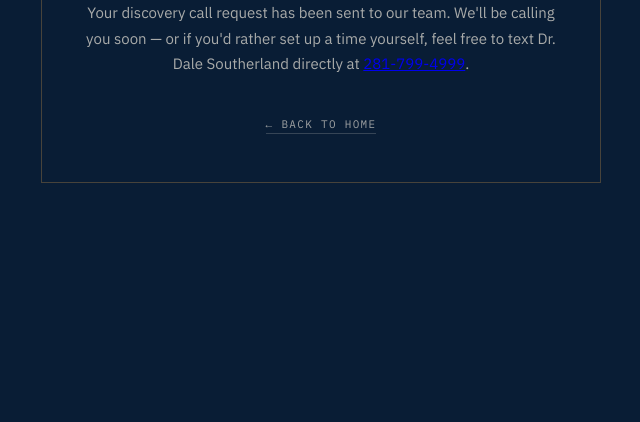
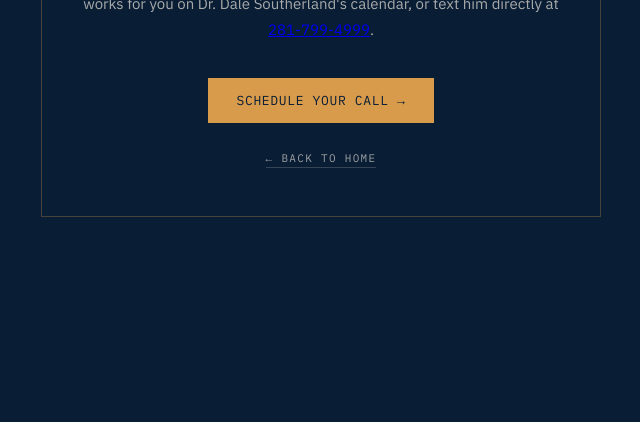
Before and after one commit to dradams0804CORE/core-partners-website, a website: page schedule.html in a window 1280 px wide. Shown: the part 378-800 px from the top of the page, without its empty margins (319-959 px from the left). Drawn offline with Linux system fonts and the light colour scheme.

Commit message:
Simplify contact form to one CTA, link to Dale's calendar
Remove the "I'm Ready to Get Started Now" link so the form has a
single CTA. After a successful discovery call request, the
confirmation page now offers a direct link to Dale's calendar to
self-schedule.

Co-Authored-By: Claude Sonnet 5 <noreply@anthropic.com>

```diff
--- a/schedule.html
+++ b/schedule.html
@@ -69,13 +69,29 @@
     padding-bottom: 2px;
   }
   a.back:hover { color: #d79b4b; border-color: #d79b4b; }
+  a.calendar-btn {
+    display: inline-block;
+    margin-top: 24px;
+    padding: 14px 28px;
+    background: #d79b4b;
+    color: #091d35;
+    font-family: 'IBM Plex Mono', monospace;
+    font-size: 13px;
+    font-weight: 500;
+    letter-spacing: 0.05em;
+    text-transform: uppercase;
+    text-decoration: none;
+  }
+  a.calendar-btn:hover { background: #ecb56a; }
 </style>
 </head>
 <body>
   <div class="card">
     <div class="eyebrow">Request Received</div>
     <h1>Thanks, we'll be in touch soon.</h1>
-    <p>Your discovery call request has been sent to our team. We'll be calling you soon — or if you'd rather set up a time yourself, feel free to text Dr. Dale Southerland directly at <a href="tel:+12817994999">281-799-4999</a>.</p>
+    <p>Your discovery call request has been sent to our team. Pick a time that works for you on Dr. Dale Southerland's calendar, or text him directly at <a href="tel:+12817994999">281-799-4999</a>.</p>
+    <a href="https://calendar.app.google/wrp7GxLLJMTR5z5C9" class="calendar-btn" target="_blank" rel="noopener">Schedule Your Call →</a>
+    <br>
     <a href="index.html" class="back">← Back to Home</a>
   </div>
 </body>
```
Also changed, not shown: index.html (+0 -2 lines).
